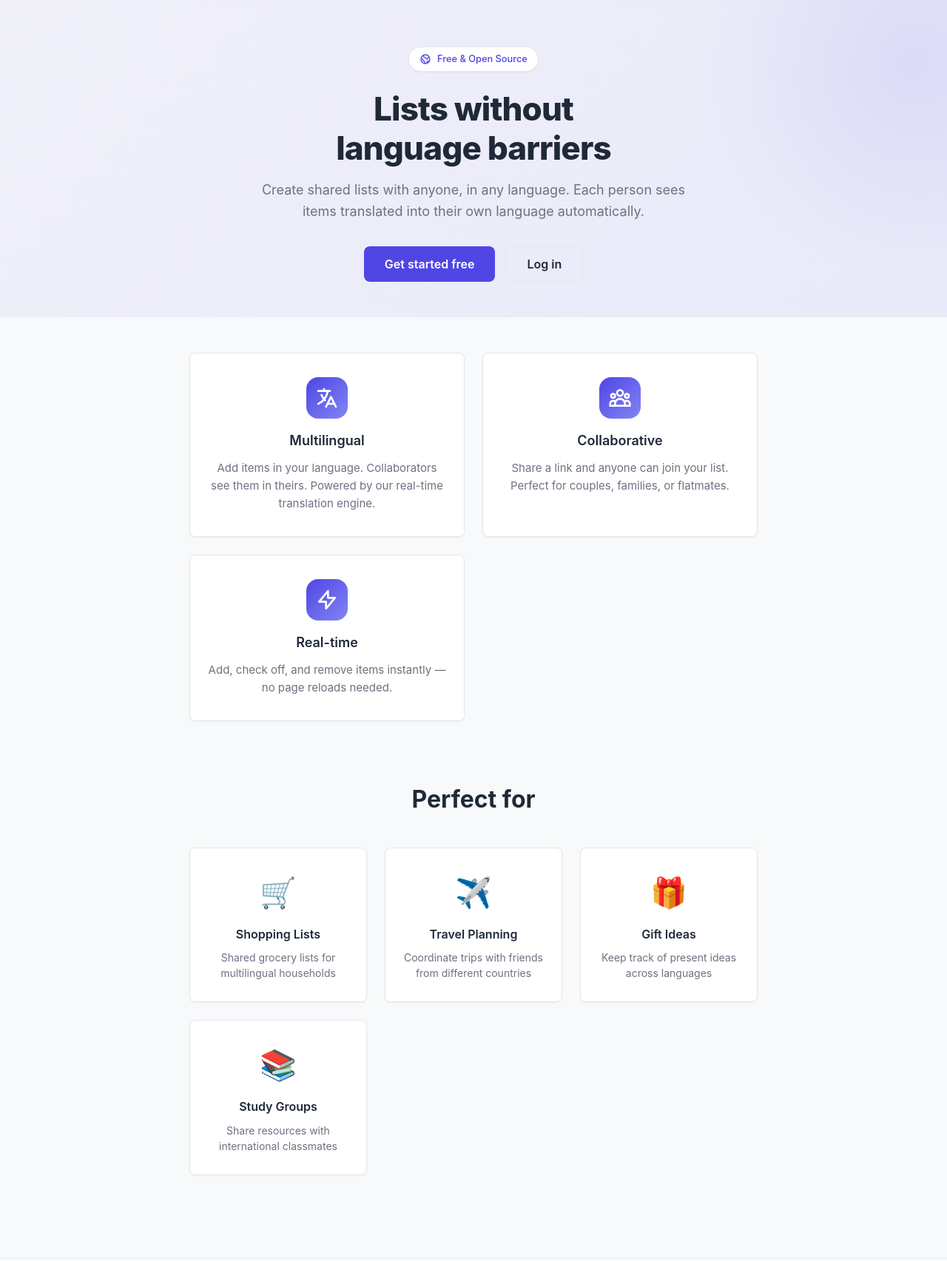
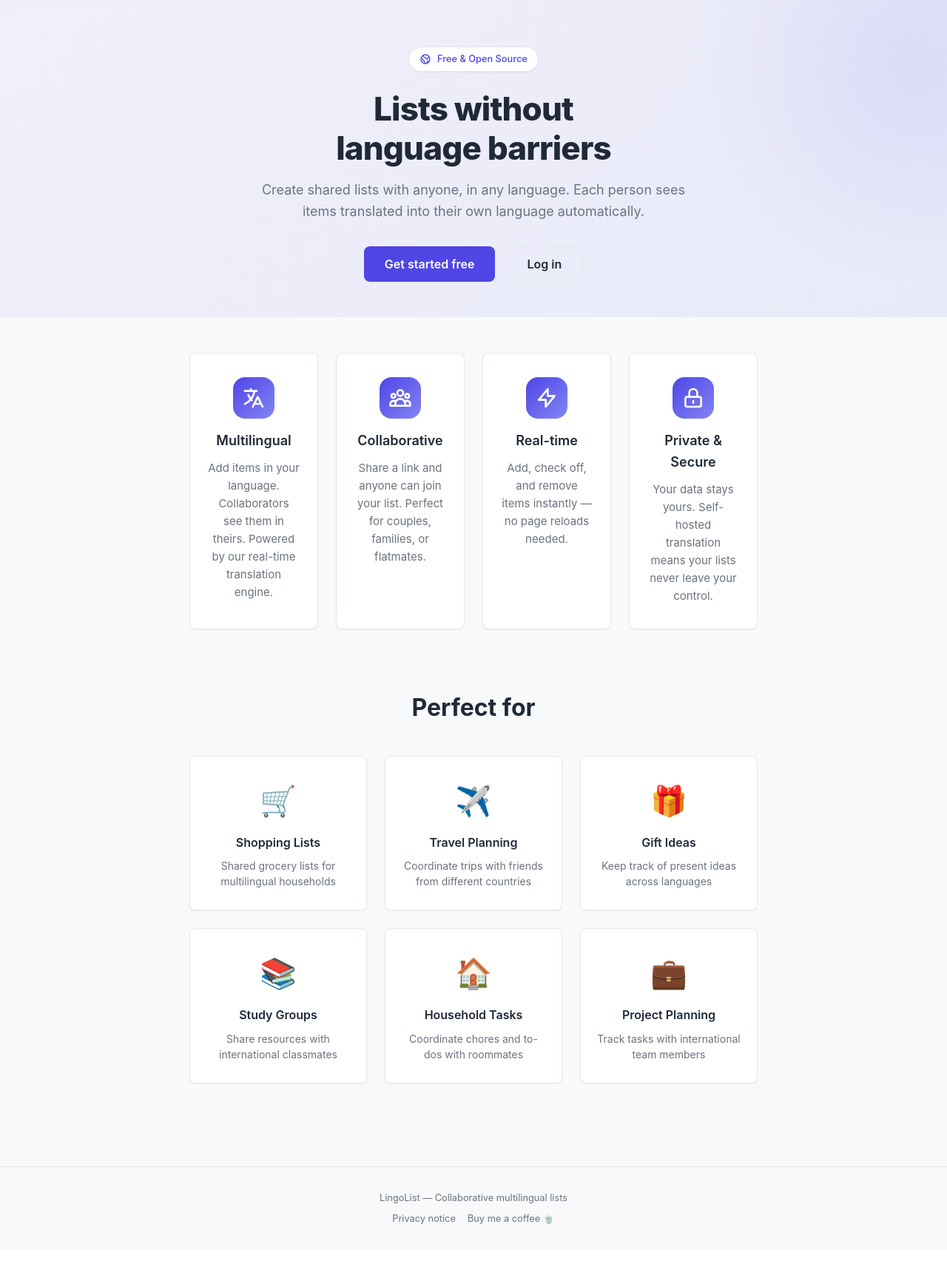
Before and after one commit to gribboa/lingo-list, a Django app: page / in a window 1280 px wide. Shown: the part 58-1763 px from the top of the page at 74% size. After the commit the page ends 1713 px from the top, so only its background shows below. Run offline with Django 5.2, Linux system fonts and the light colour scheme; some libraries are stand-ins or nearby versions.

Commit message:
Add 4th feature and 2 more use cases for better symmetry
Co-authored-by: gribboa <51855393+gribboa@users.noreply.github.com>

```diff
--- a/static/css/style.css
+++ b/static/css/style.css
@@ -392,9 +392,15 @@ textarea.form-input {
 
 .features {
     display: grid;
-    grid-template-columns: repeat(auto-fit, minmax(250px, 1fr));
+    grid-template-columns: repeat(auto-fit, minmax(220px, 1fr));
     gap: 1.5rem;
     padding: 3rem 0 2rem;
+}
+
+@media (min-width: 900px) {
+    .features {
+        grid-template-columns: repeat(4, 1fr);
+    }
 }
 
 .feature-card {
@@ -462,6 +468,12 @@ textarea.form-input {
     display: grid;
     grid-template-columns: repeat(auto-fit, minmax(200px, 1fr));
     gap: 1.5rem;
+}
+
+@media (min-width: 900px) {
+    .use-cases-grid {
+        grid-template-columns: repeat(3, 1fr);
+    }
 }
 
 .use-case {
--- a/templates/landing.html
+++ b/templates/landing.html
@@ -53,6 +53,15 @@
             <h3>{% trans "Real-time" %}</h3>
             <p>{% trans "Add, check off, and remove items instantly — no page reloads needed." %}</p>
         </div>
+        <div class="feature feature-card">
+            <div class="feature-icon">
+                <svg xmlns="http://www.w3.org/2000/svg" fill="none" viewBox="0 0 24 24" stroke="currentColor">
+                    <path stroke-linecap="round" stroke-linejoin="round" stroke-width="2" d="M12 15v2m-6 4h12a2 2 0 002-2v-6a2 2 0 00-2-2H6a2 2 0 00-2 2v6a2 2 0 002 2zm10-10V7a4 4 0 00-8 0v4h8z" />
+                </svg>
+            </div>
+            <h3>{% trans "Private & Secure" %}</h3>
+            <p>{% trans "Your data stays yours. Self-hosted translation means your lists never leave your control." %}</p>
+        </div>
     </div>
 
     <div class="use-cases">
@@ -78,6 +87,16 @@
                 <h4>{% trans "Study Groups" %}</h4>
                 <p>{% trans "Share resources with international classmates" %}</p>
             </div>
+            <div class="use-case">
+                <div class="use-case-emoji">🏠</div>
+                <h4>{% trans "Household Tasks" %}</h4>
+                <p>{% trans "Coordinate chores and to-dos with roommates" %}</p>
+            </div>
+            <div class="use-case">
+                <div class="use-case-emoji">💼</div>
+                <h4>{% trans "Project Planning" %}</h4>
+                <p>{% trans "Track tasks with international team members" %}</p>
+            </div>
         </div>
     </div>
 </div>
```
